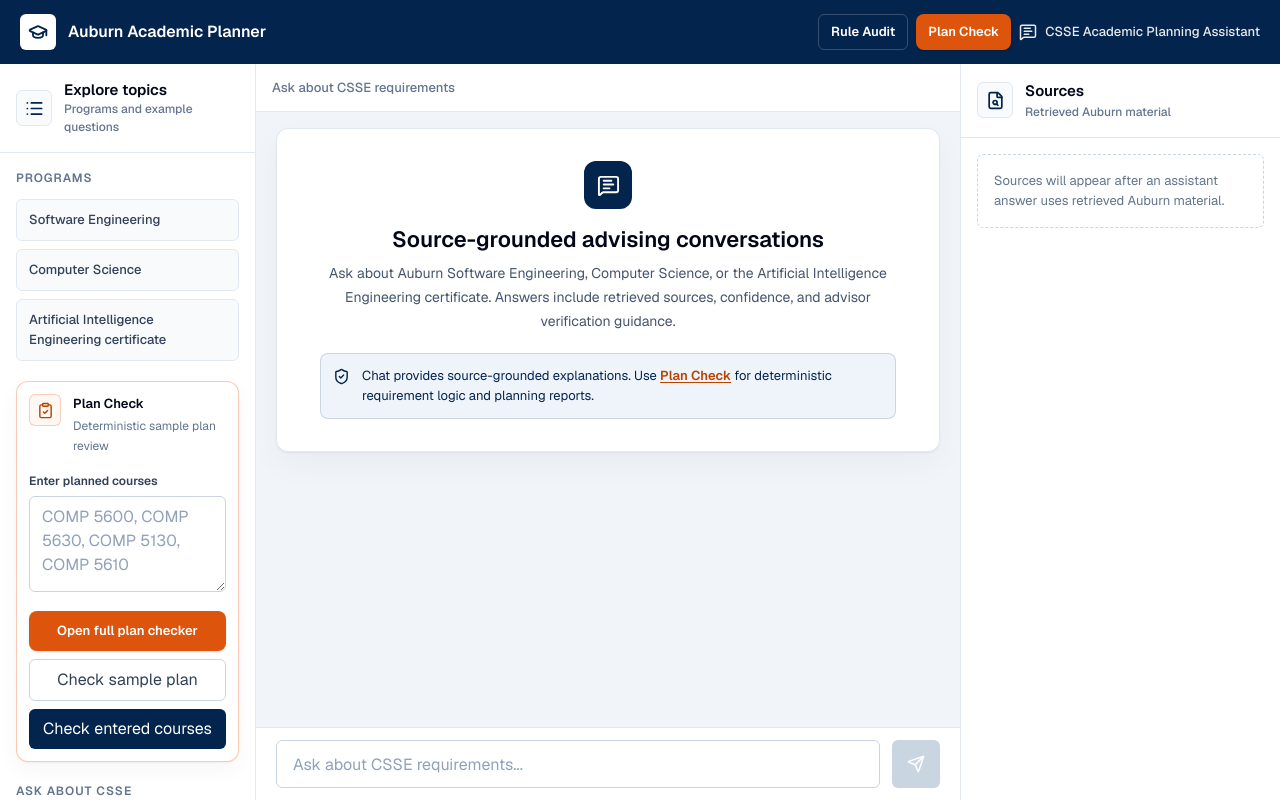
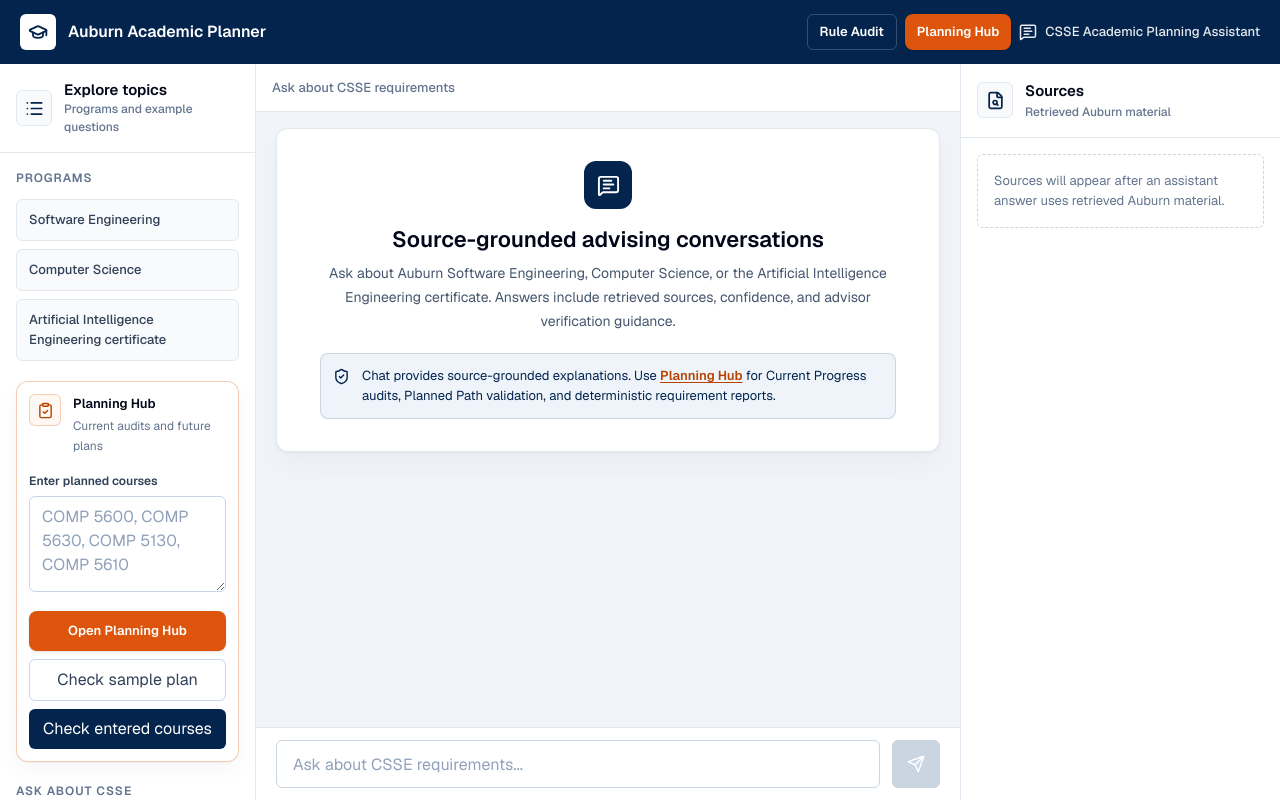
Before and after one commit to fernando-ace/Auburn-Academic-Planner, a Next.js app: page /chat in a window 1280 px wide. Built offline with nearby package versions, Linux system fonts and the light colour scheme.

Commit message:
Clarify planning hub workflow language

```diff
--- a/src/app/plan-check/components/plan-check-input-sections.tsx
+++ b/src/app/plan-check/components/plan-check-input-sections.tsx
@@ -137,6 +137,9 @@
               <p className="mt-2 text-[12px] leading-5 text-slate-600">
                 The PDF is processed server-side for this check and is not permanently stored.
               </p>
+              <p className="mt-1 text-[12px] leading-5 text-slate-600">
+                This is not an official degree audit or a replacement for academic advisors; verify decisions in Degree Works and with your advisor.
+              </p>
             </details>
           </div>
           <div className="w-full rounded-lg border border-slate-200 bg-slate-50/80 p-4">
@@ -198,7 +201,7 @@
 }) {
   return (
     <section className="rounded-xl border border-slate-200 bg-white p-4 shadow-sm sm:p-5">
-      <h2 className="text-[22px] font-semibold leading-8 text-slate-950">AI Certificate Plan Check</h2>
+      <h2 className="text-[22px] font-semibold leading-8 text-slate-950">AI Certificate Manual Check</h2>
       <p className="mt-2 text-[14px] leading-6 text-slate-600">Checks entered courses against Auburn&apos;s AI Engineering certificate requirements using the local deterministic requirement rules.</p>
       <div className="mt-5">
         <label className="text-[13px] font-semibold leading-5 text-slate-700" htmlFor="planned-courses">Paste planned courses</label>
--- a/src/app/plan-check/page.tsx
+++ b/src/app/plan-check/page.tsx
@@ -1153,11 +1153,11 @@
                 Auburn Academic Planner
               </h1>
               <p className="hidden text-[13px] text-white/75 sm:block">
-                Plan Check · deterministic Auburn requirement review
+                Planning Hub: Current Progress and Planned Path
               </p>
             </div>
           </div>
-          <nav className="flex shrink-0 items-center gap-2" aria-label="Plan Check navigation">
+          <nav className="flex shrink-0 items-center gap-2" aria-label="Planning Hub navigation">
             <Link
               className="hidden h-10 items-center gap-2 rounded-lg border border-white/20 px-3 text-[13px] font-semibold text-white transition hover:bg-white/10 sm:inline-flex"
               href="/rule-audit"
--- a/src/app/rule-audit/page.tsx
+++ b/src/app/rule-audit/page.tsx
@@ -86,7 +86,7 @@
               className="inline-flex h-10 items-center gap-2 rounded-md border border-white/20 px-3 text-[13px] font-semibold text-white transition hover:bg-white/10"
               href="/plan-check"
             >
-              Plan Check
+              Planning Hub
               <ArrowRight aria-hidden="true" size={16} />
             </Link>
           </nav>
--- a/src/components/chat-workspace.tsx
+++ b/src/components/chat-workspace.tsx
@@ -284,10 +284,10 @@
         </div>
         <div className="min-w-0">
           <h2 className="text-[13px] font-semibold leading-5 text-slate-950">
-            Plan Check
+            Planning Hub
           </h2>
           <p className="mt-0.5 text-[12px] leading-5 text-slate-500">
-            Deterministic sample plan review
+            Current audits and future plans
           </p>
         </div>
       </div>
@@ -314,7 +314,7 @@
           className="inline-flex min-h-10 w-full items-center justify-center rounded-lg bg-[#dd550c] px-3 py-2 text-center text-[13px] font-semibold leading-5 text-white shadow-sm transition hover:bg-[#b84300]"
           href="/plan-check"
         >
-          Open full plan checker
+          Open Planning Hub
         </Link>
         <button
           className="inline-flex min-h-10 w-full items-center justify-center gap-2 rounded-md border border-slate-300 bg-white px-3 py-2 text-center text-[13px] font-semibold leading-5 text-slate-700 transition hover:border-[#dd550c] hover:text-[#03244d] disabled:cursor-not-allowed disabled:bg-slate-100 disabled:text-slate-400"
@@ -882,7 +882,7 @@
             className="inline-flex h-9 items-center rounded-lg bg-[#dd550c] px-3 text-[13px] font-semibold text-white shadow-sm transition hover:bg-[#b84300]"
             href="/plan-check"
           >
-            Plan Check
+            Planning Hub
           </Link>
           <div className="hidden items-center gap-2 text-[13px] font-medium text-white/90 xl:flex">
             <MessageSquareText aria-hidden="true" size={18} />
@@ -942,9 +942,9 @@
                     <p>
                       Chat provides source-grounded explanations. Use{" "}
                       <Link className="font-semibold text-[#b84300] underline underline-offset-2" href="/plan-check">
-                        Plan Check
+                        Planning Hub
                       </Link>{" "}
-                      for deterministic requirement logic and planning reports.
+                      for Current Progress audits, Planned Path validation, and deterministic requirement reports.
                     </p>
                   </div>
                 </section>
```
Also changed, not shown: 1 other file (tests, documents, lock files or other folders).
